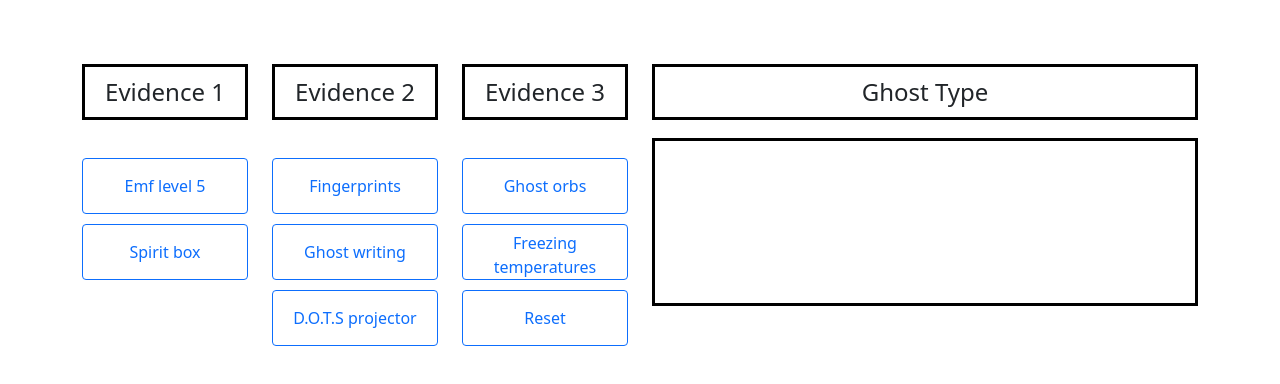
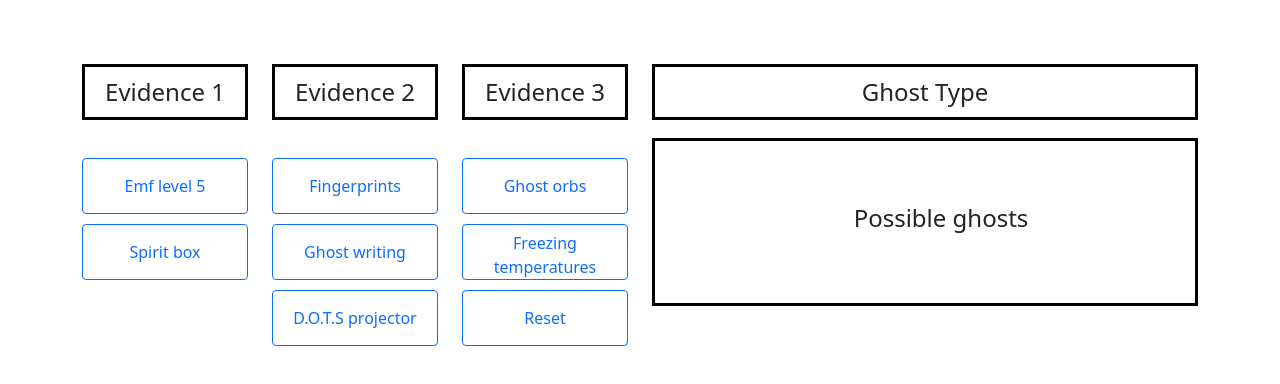
Before and after one commit to alhoffiq/Phasmoknowia, a React (Create React App) app: page / in a window 1280 px wide. Shown: the top 384 px of the page. Built offline with nearby package versions, Linux system fonts and the light colour scheme.

Commit message:
Put text in empty box when no evidence is selected yet

```diff
--- a/src/App.css
+++ b/src/App.css
@@ -28,9 +28,20 @@
     border: 3px solid black;
 }
 
-.possibilities {
+.possibilitiesBox {
     border: 3px solid black;
     height: 21vh;
+}
+
+.attributesBox {
+    height: 100%;
+}
+
+.emptyBox {
+    display: flex;
+    justify-content: center;
+    align-items: center;
+    height: 100%;
 }
 
 .possibility {
@@ -50,10 +61,6 @@
     white-space: pre;
 }
 
-.attributesBox {
-    height: 100%;
-}
-
 .strength, .weakness {
     height: 50%;
 }
--- a/src/App.js
+++ b/src/App.js
@@ -140,7 +140,7 @@ function App() {
           </div>
         </div>
         <div className="col-6">
-          <ol className="possibilities">
+          <ol className="possibilitiesBox">
             {possibilities.length > 1 &&
               possibilities.slice(0, possibilities.length).map(possibility => {
                 console.log(possibilities)
@@ -165,6 +165,11 @@ function App() {
                 </div>
               </div>
             }
+            {possibilities.length === 0 && evidenceCount === 0 &&
+              <div className="emptyBox">
+                <h4>Possible ghosts</h4>
+              </div>
+            }
           </ol>
         </div>
       </div>
```
